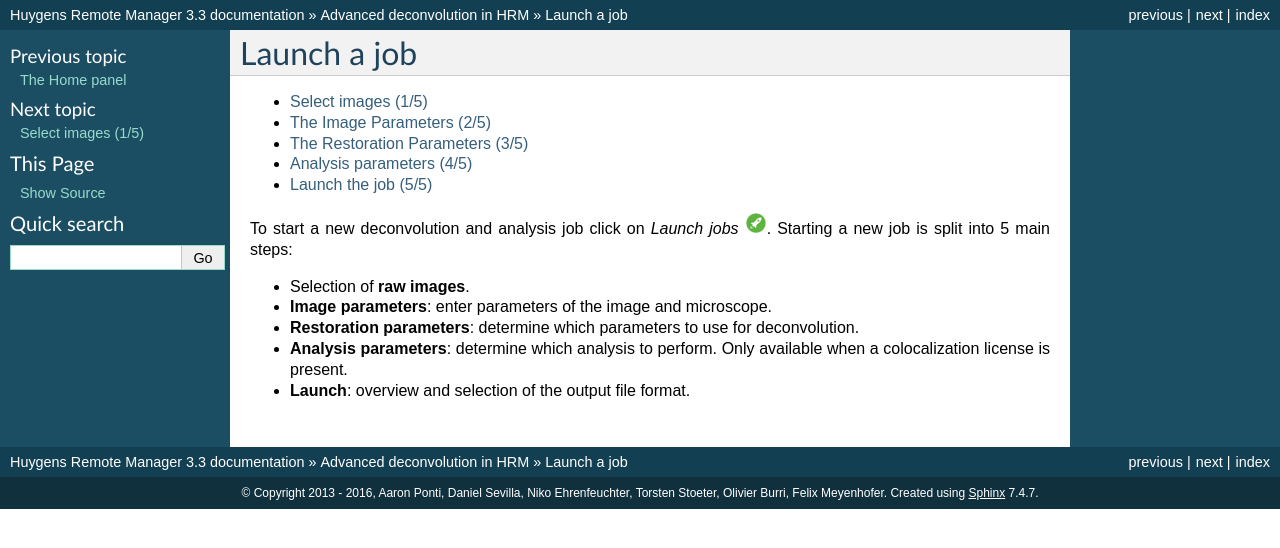
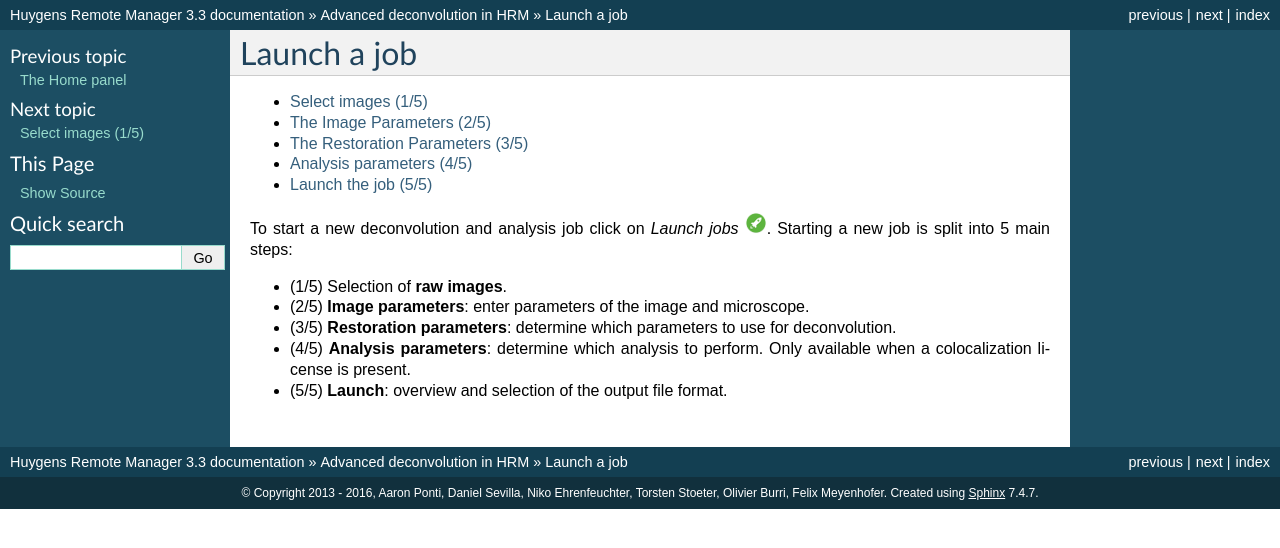
Before and after one commit to aarpon/hrm_docs, a Sphinx documentation site: the page built from docs/user/launchjob.rst, in a window 1280 px wide. Shown: the top 548 px of the page. Built offline with Sphinx 7.4.7, drawn with Linux system fonts in a browser that asks for light colours.

Commit message:
A few more improvements.

```diff
--- a/docs/user/homepanel.rst
+++ b/docs/user/homepanel.rst
@@ -11,7 +11,7 @@ Once logged in HRM, the home panel is displayed, like this:
 From this page the user can manage deconvolution jobs as well as other
 HRM administrative tasks. The following shortcuts are available:
 
-* |StartJob22x22| **Start a job** : Start a new deconvolution or a batch
+* |StartJob22x22| **Launch jobs** : Start a new deconvolution or a batch
   of deconvolutions.
 * |JobQueue22x22| **Queue status** : See all jobs. Manage owned jobs.
 * |RawImages22x22| **Raw images**: Upload new data for deconvolution.
--- a/docs/user/launchjob.rst
+++ b/docs/user/launchjob.rst
@@ -16,9 +16,9 @@ Launch a job
 To start a new deconvolution and analysis job click on `Launch jobs`
 |StartJob22x22|. Starting a new job is split into 5 main steps:
 
-* Selection of **raw images**.
-* **Image parameters**: enter parameters of the image and microscope.
-* **Restoration parameters**: determine which parameters to use for deconvolution.
-* **Analysis parameters**: determine which analysis to perform. Only
-  available when a colocalization license is present.
-* **Launch**: overview and selection of the output file format.
+* (1/5) Selection of **raw images**.
+* (2/5) **Image parameters**: enter parameters of the image and microscope.
+* (3/5) **Restoration parameters**: determine which parameters to use for deconvolution.
+* (4/5) **Analysis parameters**: determine which analysis to perform.
+  Only available when a colocalization license is present.
+* (5/5) **Launch**: overview and selection of the output file format.
```
Also changed, not shown: docs/user/step2.rst (+3 -9 lines).
